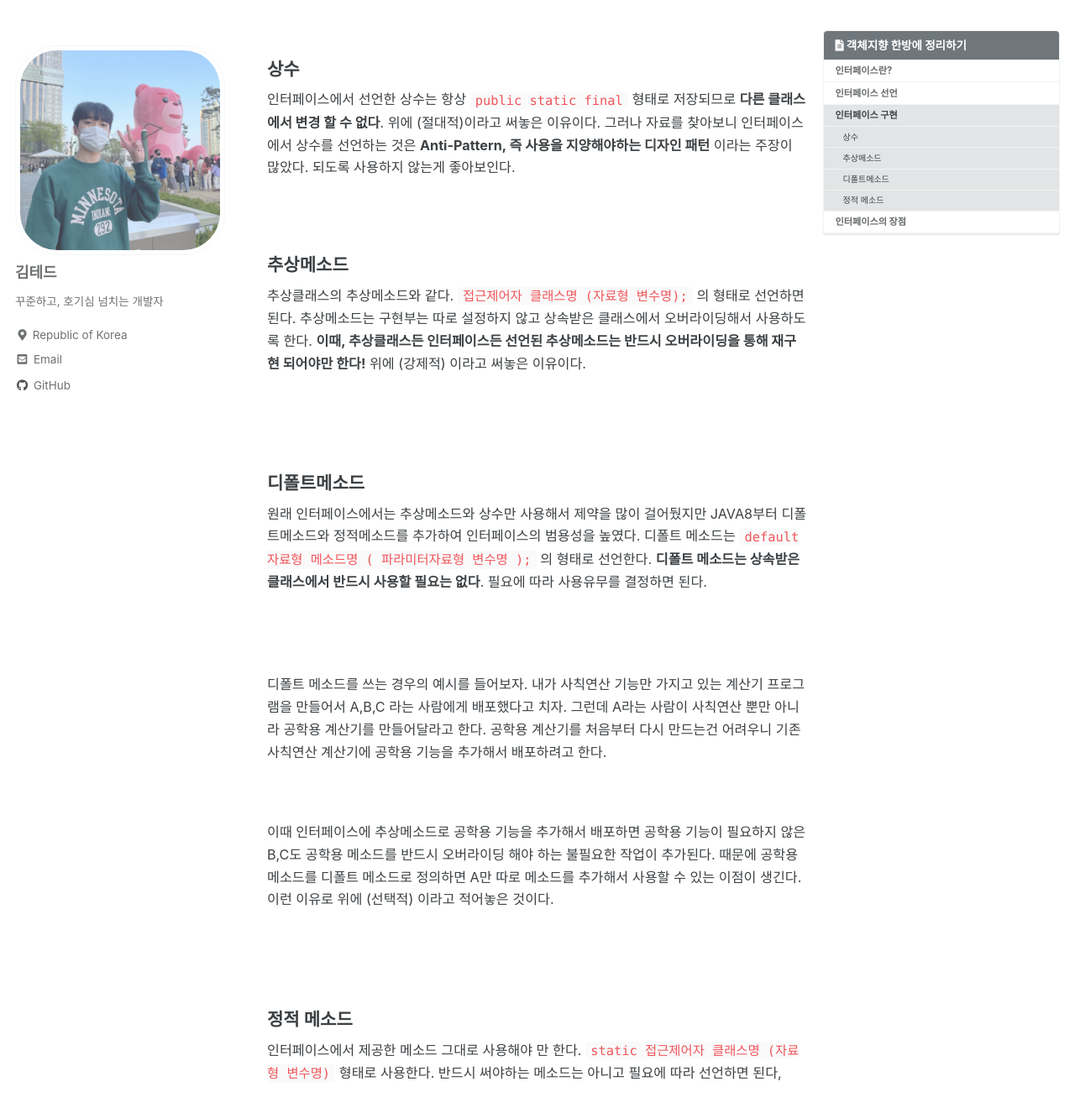
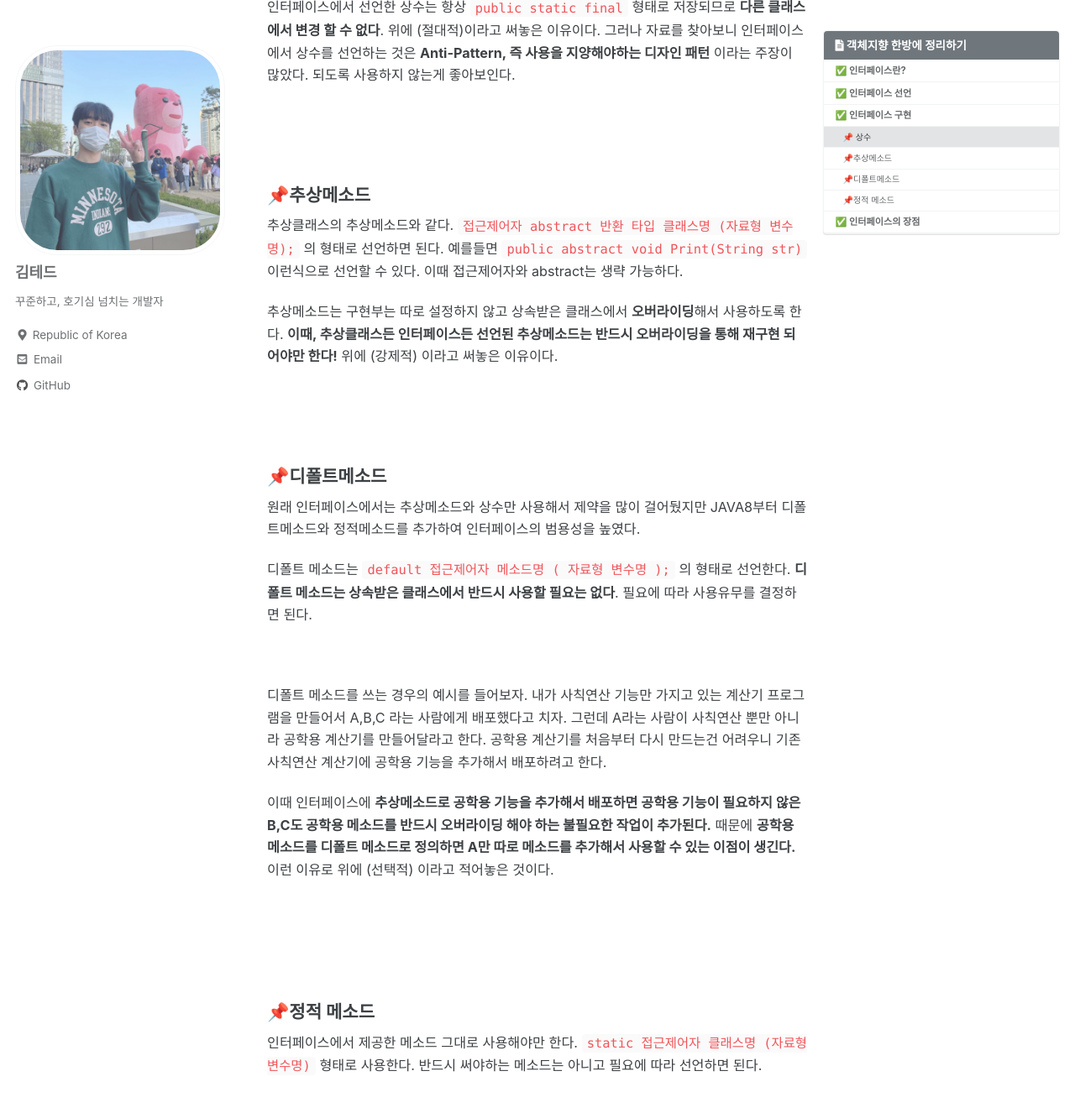
Before and after one commit to idkim97/idkim97.github.io, a Jekyll site: the page built from _posts/2022-08-12-2)인터페이스.md, in a window 1280 px wide and 1400 px high, scrolled down 3077 px. Shown: the top 1326 px of the window at 84% size. Built offline with Jekyll 4.4.1, drawn with Linux system fonts in a browser that asks for light colours; cached includes are drawn as plain includes; some web fonts are replaced; comment, search, counter and statistics services are not loaded; some of the changed text lies outside the part shown.

Commit message:
Update 2022-08-12-2)인터페이스.md

````diff
--- a/_posts/2022-08-12-2)인터페이스.md
+++ b/_posts/2022-08-12-2)인터페이스.md
@@ -16,19 +16,16 @@
 - 추상클래스
 ---
 
-<br><br><br><br>
-
-오늘은 **인터페이스**에 대해서 알아보자!
-
-<br><br><br><br>
-
-## 인터페이스란?
+<br><br>
+2023.06.15 내용보완
+<br><br>
+## ✅ 인터페이스란?
 
 자바 개발 뿐만아니라 자바기반 개발을 하면 인터페이스는 굉장히 중요하고 빈번하게 사용된다. 인터페이스란 뭘까?
 
 
  **동일한  목적  하에  동일한  기능을  보장하게  하기  위함!**
-**자바의 다형성을 이용하여 코드 수정을 줄이고 유지보수성을 높인다!**
+**자바의 다형성, 추상화를 이용하여 코드 수정을 줄이고 유지보수성을 높인다!**
 
 이렇게 크게 두가지 정도로 볼 수 있다. 좀더 자세하게 알아보자.
 <br><br><br>
@@ -39,6 +36,8 @@
 
 하지만 다중 상속의 이점을 버릴 수는 없기에 자바에서는 인터페이스라는 것을  통해 다중 상속을 지원하고 있다.
 
+<br><br><br>
+
 **인터페이스(interface)란** **다른 클래스를 작성할 때 기본이 되는 틀을 제공하면서, 다른 클래스 사이의 중간 매개 역할까지  담당하는 일종의 추상 클래스를 의미한다.**
 
 <br><br><br>
@@ -48,7 +47,7 @@
 
 <br><br><br><br>
 
-## 인터페이스 선언
+## ✅ 인터페이스 선언
 인터페이스는 추상클래스와 마찬가지로 자신이 직접 인스턴스를 생성 할 수 없다. **한마디로 다른 클래스에서 객체로 생성 될 수 없다는 뜻이다**. 때문에 다른 클래스에서 인터페이스를 사용하기 위해서는 다음과 같은 문법을 통해 구현한다.
 
 ```java
@@ -73,7 +70,8 @@
 
 	// 계산 결과 출력
 	// 추상 메소드
-	void PrintResult(double result);
+	// public abstract는 생략가능하다
+	public abstract void PrintResult(double result);
 
 	// 연산 과정 출력
 	// 추상 메소드
@@ -98,53 +96,53 @@
 <br>
 
 
-**상수** : 인터페이스에서 값을 정해줄테니 함부로 바꾸지 말고 제공해주는 값만 참조하라 **(절대적)**
+- **상수** : 인터페이스에서 값을 정해줄테니 함부로 바꾸지 말고 제공해주는 값만 참조하라 **(절대적)**
 
-**추상메소드** : 가이드만 줄테니 추상메소드를 오버라이딩해서 재구현해라 **(강제적)**
+- **추상메소드** : 가이드만 줄테니 추상메소드를 오버라이딩해서 재구현해라 **(강제적)**
 
-**디폴트메소드** : 인터페이스에서 기본적으로 제공해주지만, 각자 구현해서 쓸수 있다. **(선택적)**
+- **디폴트메소드** : 인터페이스에서 기본적으로 제공해주지만, 각자 구현해서 쓸수 있다. **(선택적)**
 
-**정적메소드** : 인터페이스에서 제공해주는 있는 그대로 사용. 즉 오버라이딩 불가 **(절대적)**
+- **정적메소드** : 인터페이스에서 제공해주는 있는 그대로 사용. 즉 오버라이딩 불가 **(절대적)**
 
 <br><br><br>
 
 
-### 상수
+### 📌 상수
 
 인터페이스에서 선언한 상수는 항상 ```public static final``` 형태로 저장되므로 **다른 클래스에서 변경 할 수 없다**. 위에 (절대적)이라고 써놓은 이유이다. 그러나 자료를 찾아보니 인터페이스에서 상수를 선언하는 것은 **Anti-Pattern, 즉 사용을 지양해야하는 디자인 패턴** 이라는 주장이 많았다. 되도록 사용하지 않는게 좋아보인다.
 
-<br>
+<br><br>
 
-### 추상메소드
+### 📌추상메소드
 
-추상클래스의 추상메소드와 같다. ```접근제어자 클래스명 (자료형 변수명); ``` 의 형태로 선언하면 된다. 추상메소드는 구현부는 따로 설정하지 않고 상속받은 클래스에서 오버라이딩해서 사용하도록 한다. **이때, 추상클래스든 인터페이스든 선언된 추상메소드는 반드시 오버라이딩을 통해 재구현 되어야만 한다!** 위에 (강제적) 이라고 써놓은 이유이다.
+추상클래스의 추상메소드와 같다. ```접근제어자 abstract 반환 타입 클래스명 (자료형 변수명); ``` 의 형태로 선언하면 된다. 예를들면 `public abstract void Print(String str)` 이런식으로 선언할 수 있다. 이때 접근제어자와 abstract는 생략 가능하다.
+
+ 추상메소드는 구현부는 따로 설정하지 않고 상속받은 클래스에서 **오버라이딩**해서 사용하도록 한다. **이때, 추상클래스든 인터페이스든 선언된 추상메소드는 반드시 오버라이딩을 통해 재구현 되어야만 한다!** 위에 (강제적) 이라고 써놓은 이유이다.
 
 <br><br>
 
-### 디폴트메소드
+### 📌디폴트메소드
 
 원래 인터페이스에서는 추상메소드와 상수만 사용해서 제약을 많이 걸어뒀지만 JAVA8부터 디폴트메소드와 정적메소드를 추가하여 인터페이스의 범용성을 높였다.
-	디폴트 메소드는 ```default 자료형 메소드명 ( 파라미터자료형 변수명 );``` 의 형태로 선언한다.  **디폴트 메소드는 상속받은 클래스에서 반드시 사용할 필요는 없다**. 필요에 따라 사용유무를 결정하면 된다.
 
-<br><br>
+디폴트 메소드는 ```default 접근제어자 메소드명 ( 자료형 변수명 );``` 의 형태로 선언한다.  **디폴트 메소드는 상속받은 클래스에서 반드시 사용할 필요는 없다**. 필요에 따라 사용유무를 결정하면 된다.
+
+<Br>
 
 디폴트 메소드를 쓰는 경우의 예시를 들어보자. 내가 사칙연산 기능만 가지고 있는 계산기 프로그램을 만들어서 A,B,C 라는 사람에게 배포했다고 치자. 그런데 A라는 사람이 사칙연산 뿐만 아니라 공학용 계산기를 만들어달라고 한다. 공학용 계산기를 처음부터 다시 만드는건 어려우니 기존 사칙연산 계산기에 공학용 기능을 추가해서 배포하려고 한다.
 
-<br>
+이때 인터페이스에 **추상메소드로 공학용 기능을 추가해서 배포하면 공학용 기능이 필요하지 않은 B,C도 공학용 메소드를 반드시 오버라이딩 해야 하는 불필요한 작업이 추가된다.** 때문에 **공학용 메소드를 디폴트 메소드로 정의하면 A만 따로 메소드를 추가해서 사용할 수 있는 이점이 생긴다.** 이런 이유로 위에 (선택적) 이라고 적어놓은 것이다.
 
-이때 인터페이스에 추상메소드로 공학용 기능을 추가해서 배포하면 공학용 기능이 필요하지 않은 B,C도 공학용 메소드를 반드시 오버라이딩 해야 하는 불필요한 작업이 추가된다. 때문에 공학용 메소드를 디폴트 메소드로 정의하면 A만 따로 메소드를 추가해서 사용할 수 있는 이점이 생긴다. 이런 이유로 위에 (선택적) 이라고 적어놓은 것이다.
+<br><br><br>
 
-<br><br>
+### 📌정적 메소드
 
-### 정적 메소드
-인터페이스에서 제공한 메소드 그대로 사용해야 만 한다.
-	```static 접근제어자 클래스명 (자료형 변수명)``` 형태로 사용한다.
-	반드시 써야하는 메소드는 아니고 필요에 따라 선언하면 된다,
+인터페이스에서 제공한 메소드 그대로 사용해야만 한다. ```static 접근제어자 클래스명 (자료형 변수명)``` 형태로 사용한다. 반드시 써야하는 메소드는 아니고 필요에 따라 선언하면 된다.
 
 
 <br><br><br><br>
 
-## 인터페이스의 장점
+## ✅ 인터페이스의 장점
 1. 대규모 프로젝트 개발 시 일관되고 정형화된 개발을 위한 표준화가 가능하다.
 -> **객체지향의 다형성**
 3. 클래스의 작성과 인터페이스의 구현을 동시에 진행할 수 있으므로, 개발시간을 단축할 수 있다.
````
Also changed, not shown: other parts of _posts/2022-08-12-2)인터페이스.md (+1 -3 lines).
